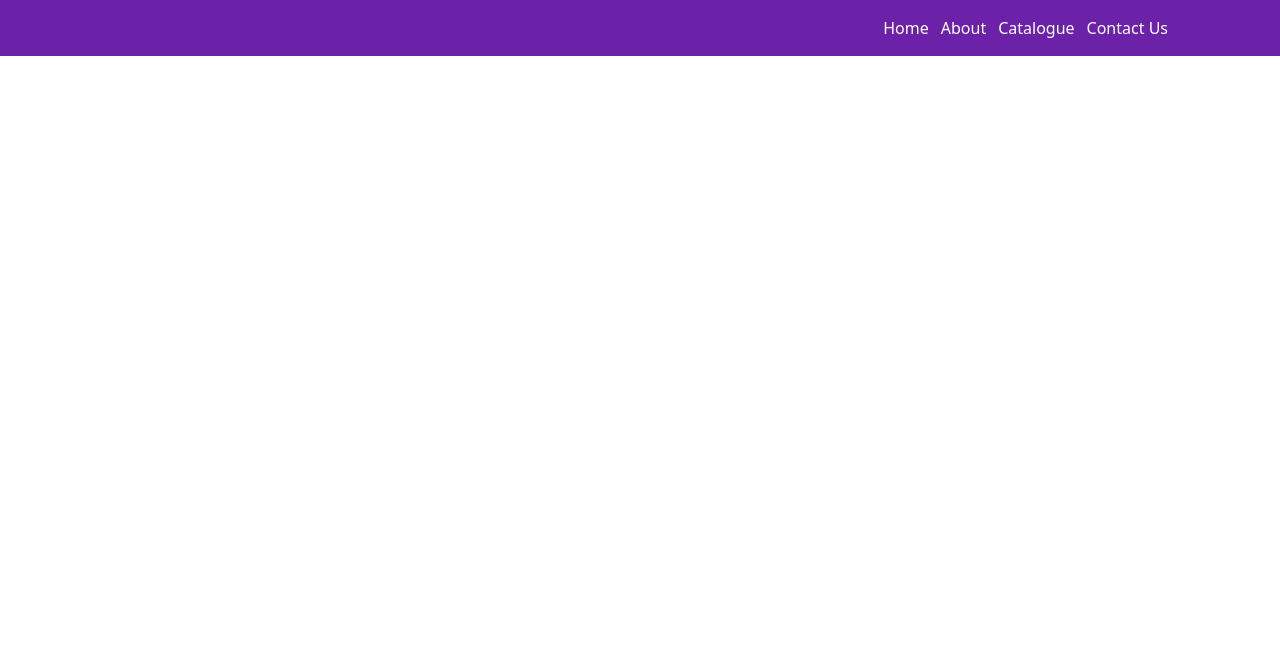
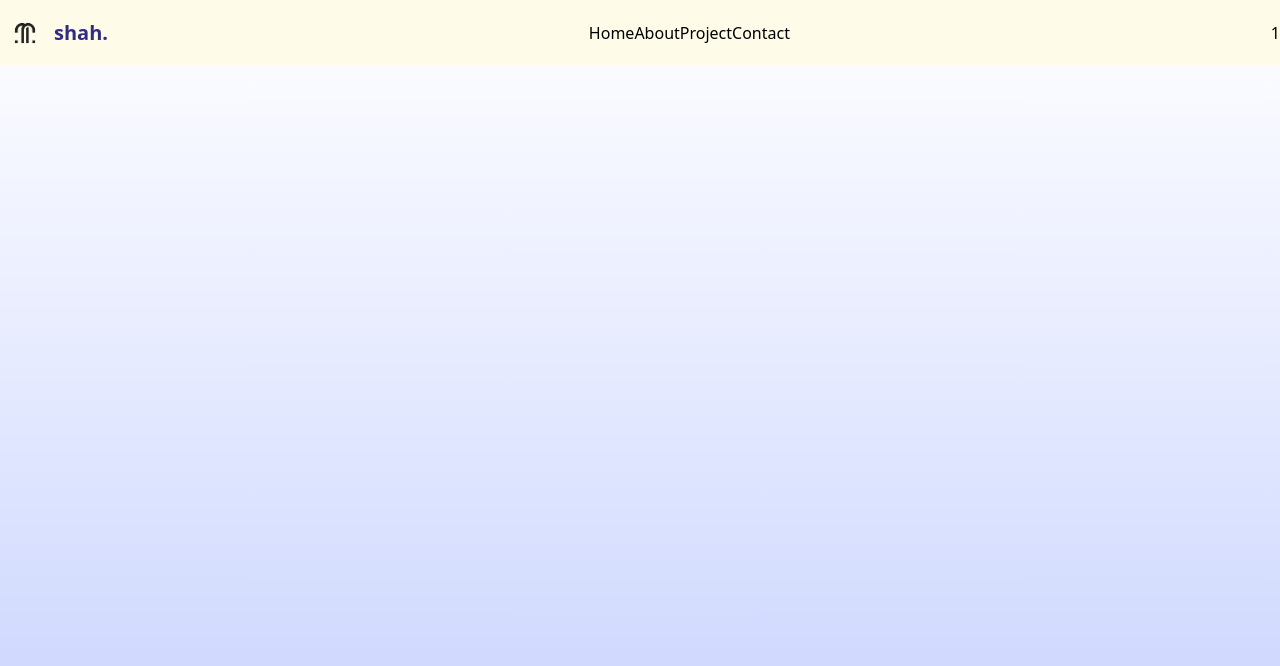
Before and after one commit to muhammadshah-45/portfolio_tailwind, a website: page index.html in a window 1280 px wide. Drawn offline with nearby package versions, Linux system fonts and the light colour scheme; a web font is replaced by a local one.

Commit message:
Updated navbar

```diff
--- a/index.html
+++ b/index.html
@@ -5,16 +5,40 @@
     <meta name="viewport" content="width=device-width, initial-scale=1.0">
     <title>Document</title>
     <script src="https://cdn.tailwindcss.com"></script>
+    <link rel="preconnect" href="https://fonts.googleapis.com">
+<link rel="preconnect" href="https://fonts.gstatic.com" crossorigin>
+<link href="https://fonts.googleapis.com/css2?family=Playwrite+GB+S:ital,wght@0,100..400;1,100..400&display=swap" rel="stylesheet">
 </head>
 <body>
- <nav class="bg-purple-800 text-white">
-    <ul class="px-28 py-4 flex space-x-3 justify-end">
-        <li>Home</li>
-        <li>About</li>
-        <li>Catalogue</li>
-        <li>Contact Us</li>
+    <!-- intro section  -->
+<div class="h-1/2 lg:h-screen bg-gradient-to-t from-indigo-200">
+    <!-- Navbar -->
+<nav class="w-full fixed top-0 mx-auto bg-yellow-50">
+   <div class="container mx-auto py-2 flex justify-between items-center" >
+    <div class="flex items-center gap-1">
+        <img class=" w-[50px]" src="./assets/logo.png" alt="">
+        <span class=" text-xl font-semibold text-indigo-900">shah.</span>
+    </div>
+    <div>
+        <ul class="hidden md:flex">
+            <li>
+                <a href="#">Home</a>
+            </li>
+            <li>
+                <a href="#">About</a>
+            </li>
+            <li>
+                <a href="#">Project</a>
+            </li>
+            <li>
+                <a href="#">Contact</a>
+            </li>
 
-    </ul>
- </nav>
+        </ul>
+    </div>
+    <span>1</span>
+   </div>
+</nav>
+</div>
 </body>
 </html>
```
Also changed, not shown: tailwind.config.js (+8 -1 lines), assets/logo.png (added).
